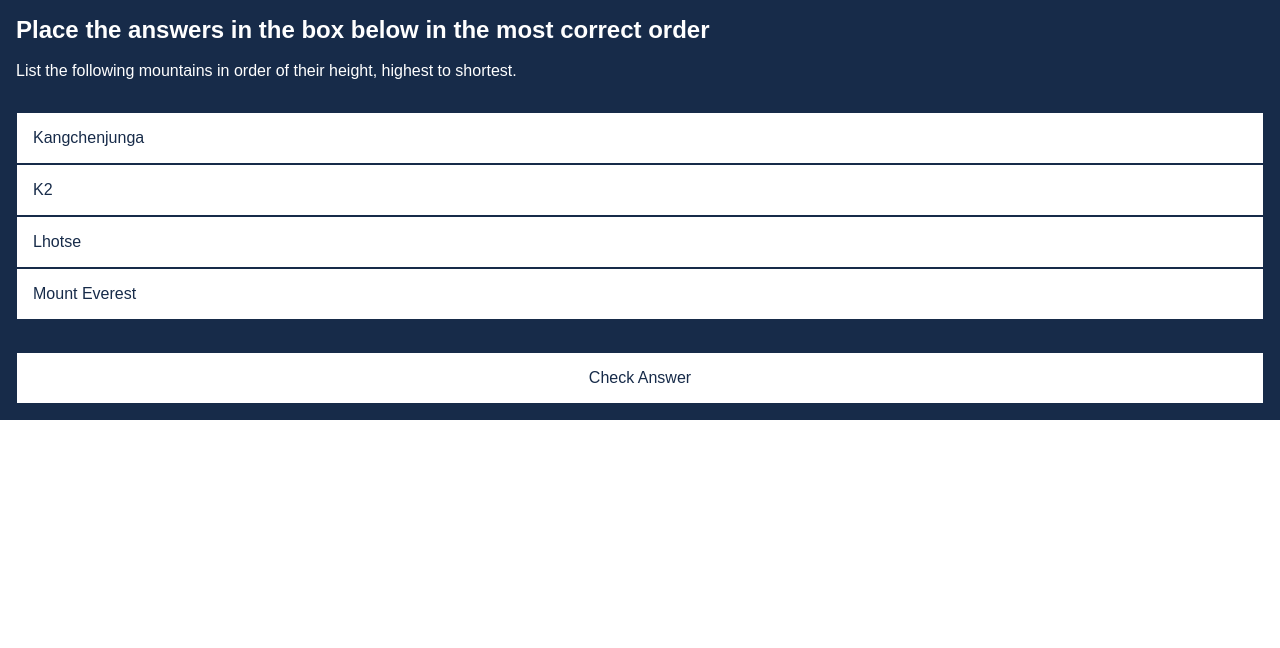
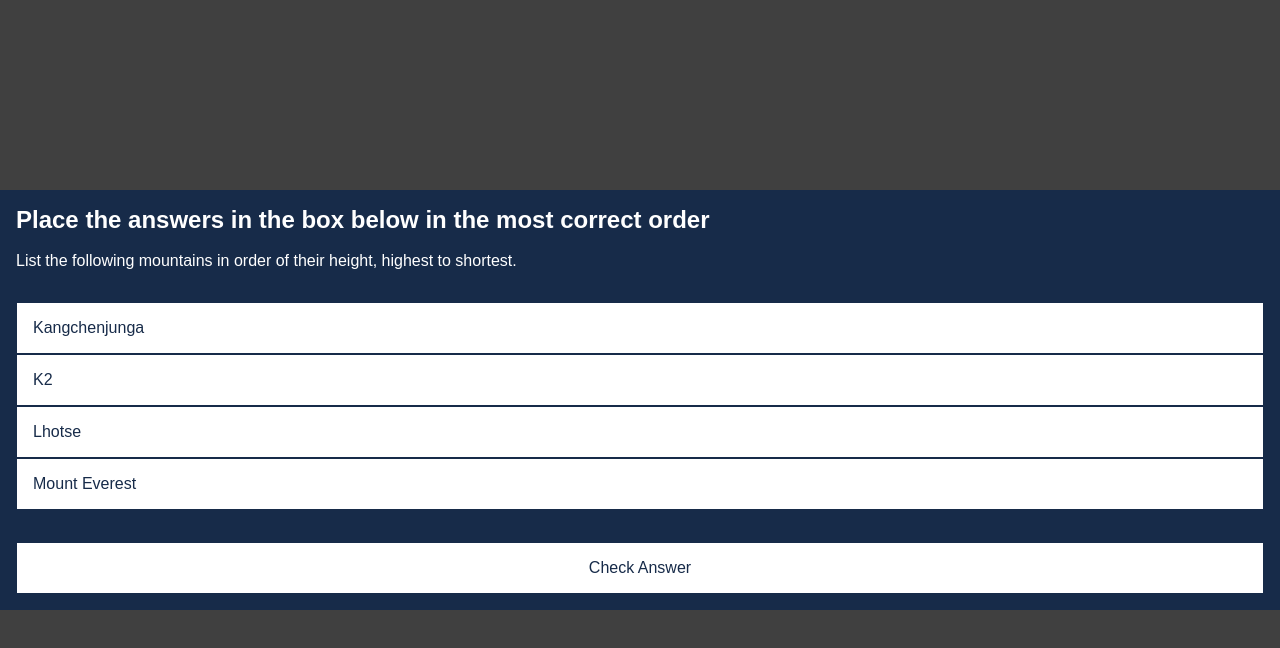
Before and after one commit to Digital-Access/Drag-n-Drop-Template, a plain HTML site: page index.html in a window 1280 px wide. Drawn offline with Linux system fonts and the light colour scheme; a web font is replaced by a local one.

Commit message:
Update style.css

```diff
--- a/style.css
+++ b/style.css
@@ -28,7 +28,12 @@
 }
 
 body {
+    display: flex;
+    flex-direction: column;
+    justify-content: center;
+    height: 100vh;
     margin: 0;
+    background-color: rgba(0, 0, 0, 0.75);
 }
 
 .container {
```
